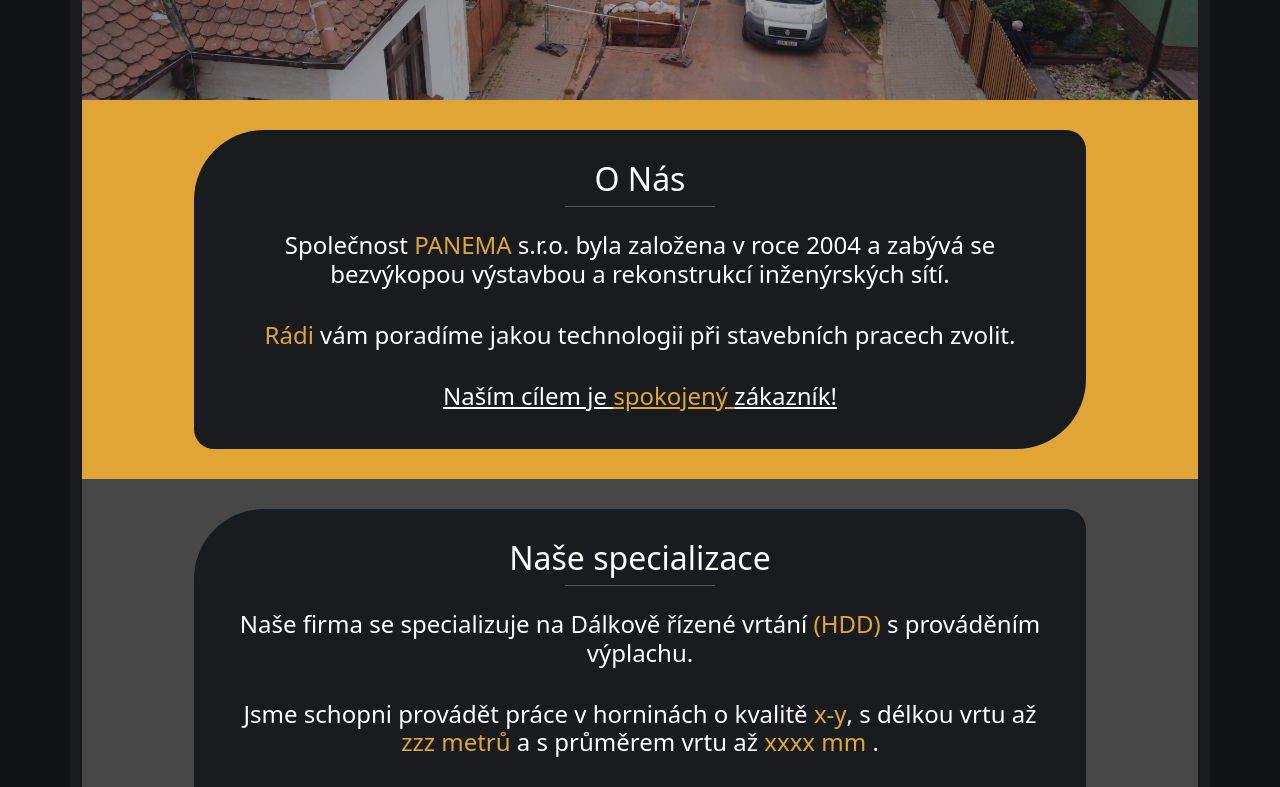
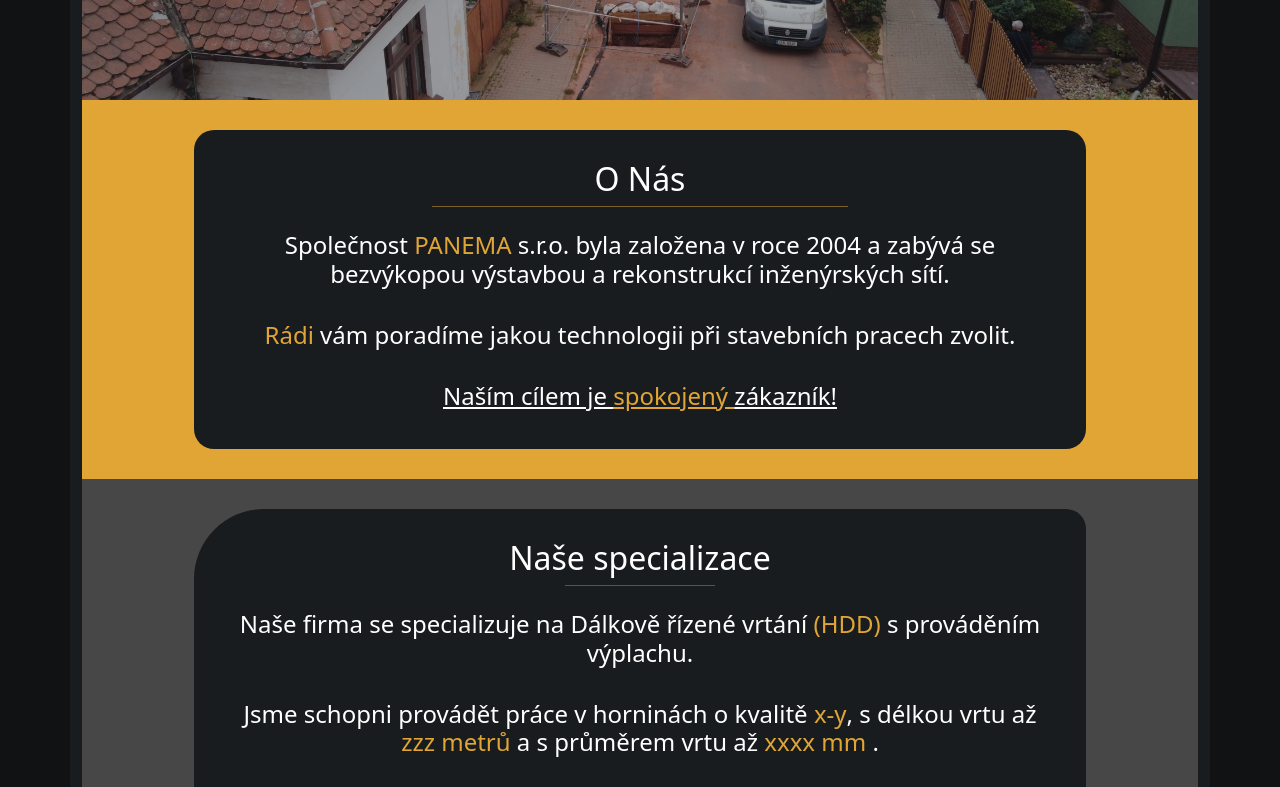
Before and after one commit to Ejdyz/panema.cz, a React (Create React App) app in the folder panema/: page / in a window 1280 px wide. Shown: the part 520-1307 px from the top of the page. Built offline with nearby package versions, Linux system fonts and the light colour scheme.

Commit message:
style: updated border radius and <hr /> width

```diff
--- a/panema/src/Components/MainPageTextCard.js
+++ b/panema/src/Components/MainPageTextCard.js
@@ -1,10 +1,10 @@
 export function MainPageTextCard() {
   return (
     <div style={{ backgroundColor: "#e0a535", display: "grid", placeItems: "center", }}>
-      <div style={{ backgroundColor: "#191c1e", height: "auto", width: "80%", borderRadius: "70px 20px ", textAlign: "center", padding: "30px", margin: "30px", color: 'white' }}>
+      <div style={{ backgroundColor: "#191c1e", height: "auto", width: "80%", textAlign: "center", margin: "30px", color: 'white', padding: "30px", borderRadius: "20px" }}>
         <div style={{ display: "flex", justifyContent: "center", alignItems: "center", flexDirection: "column" }}>
           <h2>O Nás</h2>
-          <hr style={{ width: "150px", margin: "0px" }} />
+          <hr style={{ width: "50%", margin: "0px", borderColor: "#e0a535", opacity: .5 }} />
         </div>
         <br />
         <h4>Společnost <h4 style={{ color: "#e0a535", display: "inline" }}>PANEMA </h4> s.r.o. byla založena v roce 2004 a zabývá se bezvýkopou výstavbou a rekonstrukcí inženýrských sítí.</h4>
@@ -13,6 +13,6 @@ export function MainPageTextCard() {
         <br />
         <u><h4>Naším cílem je  <u style={{ color: '#e0a535' }}><h4 style={{ color: "#e0a535", display: "inline" }}>spokojený</h4> </u>zákazník!</h4></u>
       </div>
-    </div>
+    </div >
   )
 }
```
